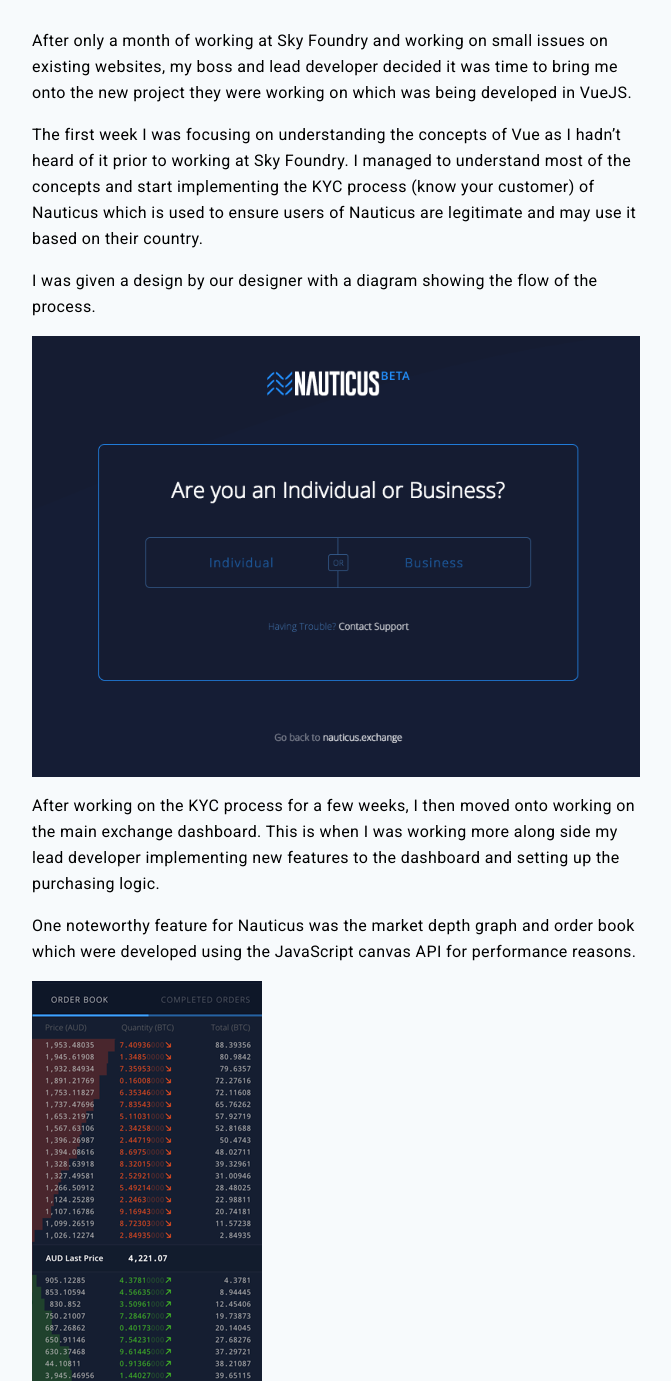
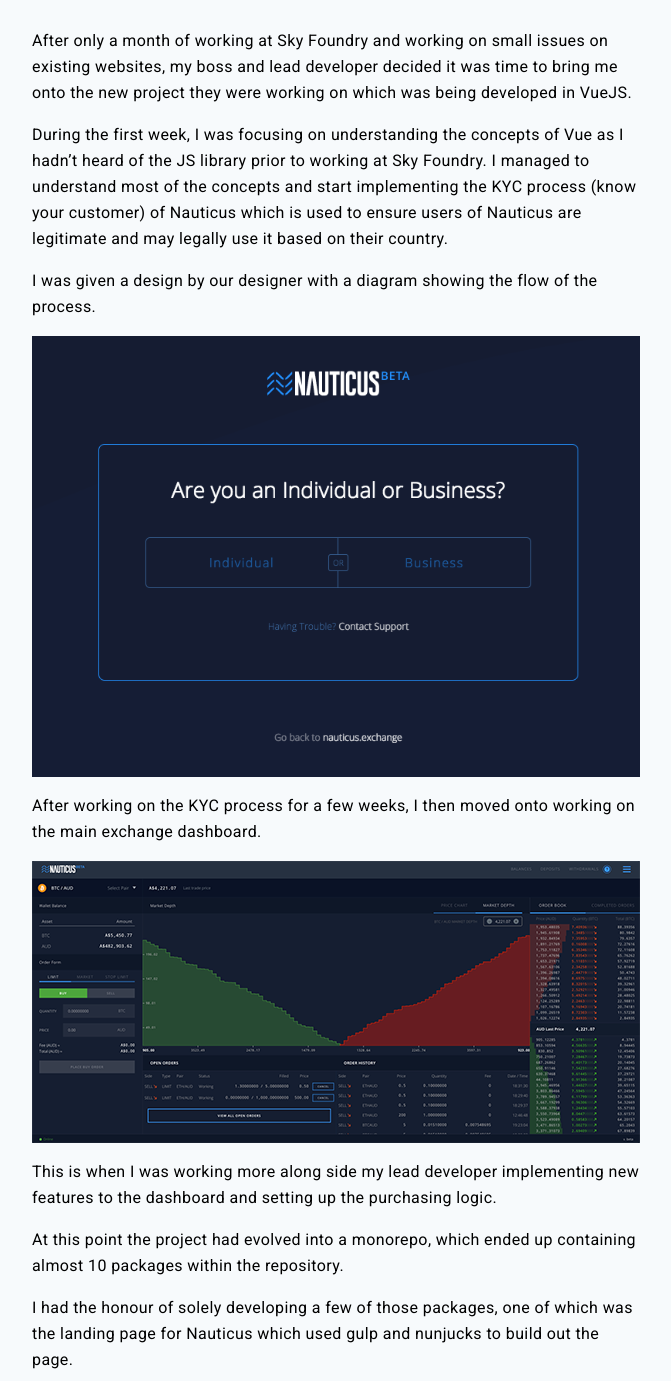
Before and after one commit to Acidic9/portfolio, a Gatsby site: page /blog/nauticus in a window 1280 px wide. Shown: the part 300-1681 px from the top of the page, without its empty margins (304-975 px from the left). Built offline with nearby package versions, Linux system fonts and the light colour scheme; Gatsby itself is replaced by a stand-in of ours; what tailwindcss-plugins, tailwindcss-transforms, tailwindcss-transitions would draw is missing.

Commit message:
feat: update nauticus blog

```diff
--- a/src/pages/blog/nauticus.tsx
+++ b/src/pages/blog/nauticus.tsx
@@ -3,6 +3,8 @@ import '../../styles/styles.css'
 
 import NauticusBlurred from '../../images/projects/nauticus-blurred.jpg'
 import NauticusKYC from '../../images/projects/nauticus/kyc.png'
+import NauticusDashboard from '../../images/projects/nauticus/dashboard.png'
+import NauticusHomepage from '../../images/projects/nauticus/homepage.png'
 import NauticusOrderBook from '../../images/projects/nauticus/orderbook.png'
 
 import BlogPage from '../../components/BlogPage'
@@ -22,11 +24,12 @@ export default () => {
         developed in VueJS.
       </p>
       <p className="mb-4">
-        The first week I was focusing on understanding the concepts of Vue as I
-        hadn’t heard of it prior to working at Sky Foundry. I managed to
-        understand most of the concepts and start implementing the KYC process
-        (know your customer) of Nauticus which is used to ensure users of
-        Nauticus are legitimate and may use it based on their country.
+        During the first week, I was focusing on understanding the concepts of
+        Vue as I hadn’t heard of the JS library prior to working at Sky Foundry.
+        I managed to understand most of the concepts and start implementing the
+        KYC process (know your customer) of Nauticus which is used to ensure
+        users of Nauticus are legitimate and may legally use it based on their
+        country.
       </p>
       <p className="mb-4">
         I was given a design by our designer with a diagram showing the flow of
@@ -35,9 +38,27 @@ export default () => {
       <img className="mb-4" src={NauticusKYC} alt="KYC Process" />
       <p className="mb-4">
         After working on the KYC process for a few weeks, I then moved onto
-        working on the main exchange dashboard. This is when I was working more
-        along side my lead developer implementing new features to the dashboard
-        and setting up the purchasing logic.
+        working on the main exchange dashboard.
+      </p>
+      <img className="mb-4" src={NauticusDashboard} alt="Dashboard" />
+      <p className="mb-4">
+        This is when I was working more along side my lead developer
+        implementing new features to the dashboard and setting up the purchasing
+        logic.
+      </p>
+      <p className="mb-4">
+        At this point the project had evolved into a monorepo, which ended up
+        containing almost 10 packages within the repository.
+      </p>
+      <p className="mb-4">
+        I had the honour of solely developing a few of those packages, one of
+        which was the landing page for Nauticus which used gulp and nunjucks to
+        build out the page.
+      </p>
+      <img className="mb-4" src={NauticusHomepage} alt="Homepage" />
+      <p className="mb-12">
+        The homepage had evolved through many revisions, and the image above is
+        only one of those.
       </p>
       <p className="mb-4">
         One noteworthy feature for Nauticus was the market depth graph and order
@@ -54,7 +75,7 @@ export default () => {
         second with some calculations which had to be moved into a service
         worker.
       </p>
-      <p className="mb-4">
+      <p className="mb-12">
         Over the time working on Nauticus, I discovered how incapable JavaScript
         is when it comes to complex mathematics with precision errors.
         Thankfully the next version of ES is bringing in BigInt which would’ve
```
Also changed, not shown: src/images/projects/nauticus/dashboard.png (added), src/images/projects/nauticus/homepage.png (added).
